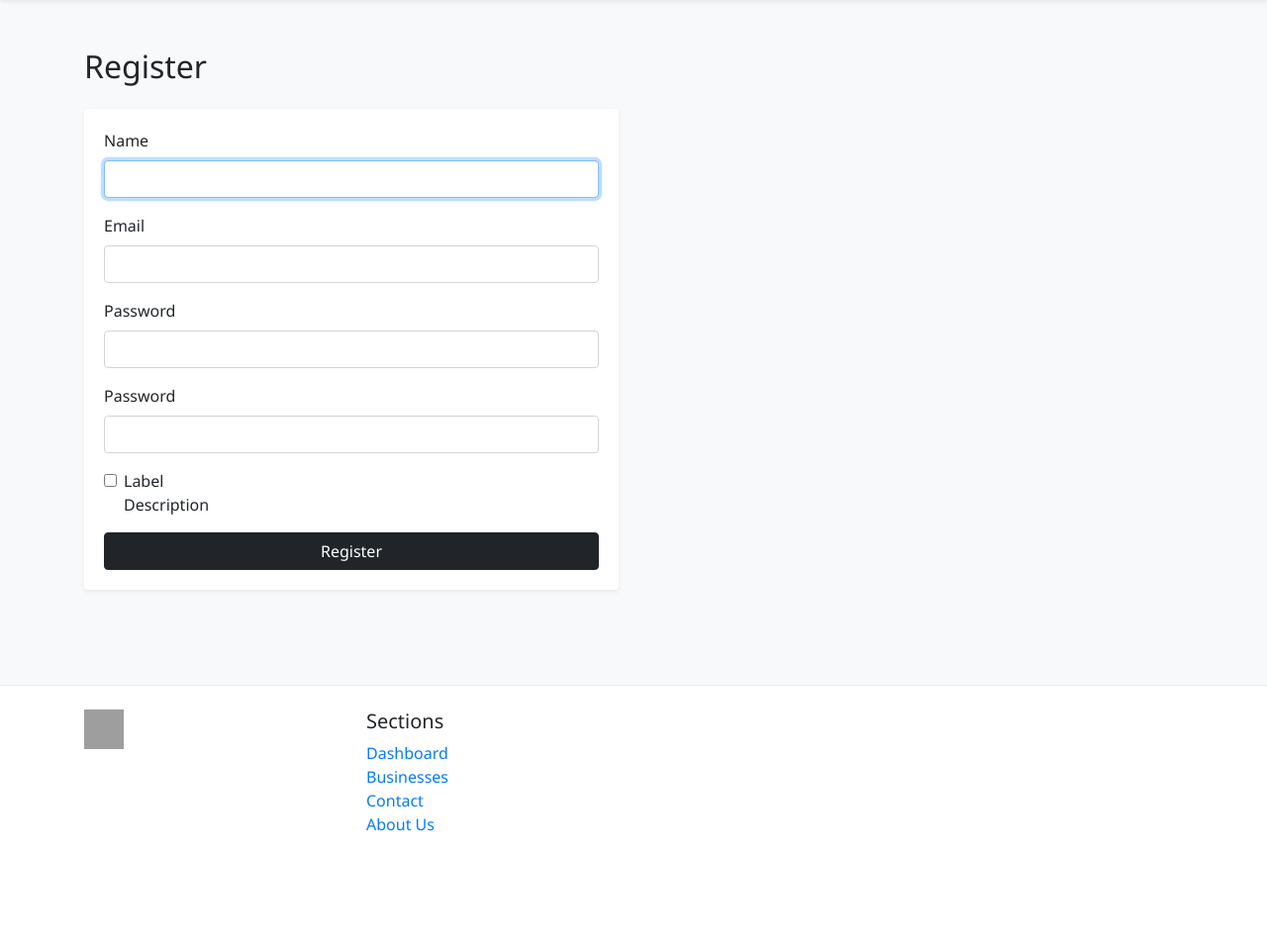
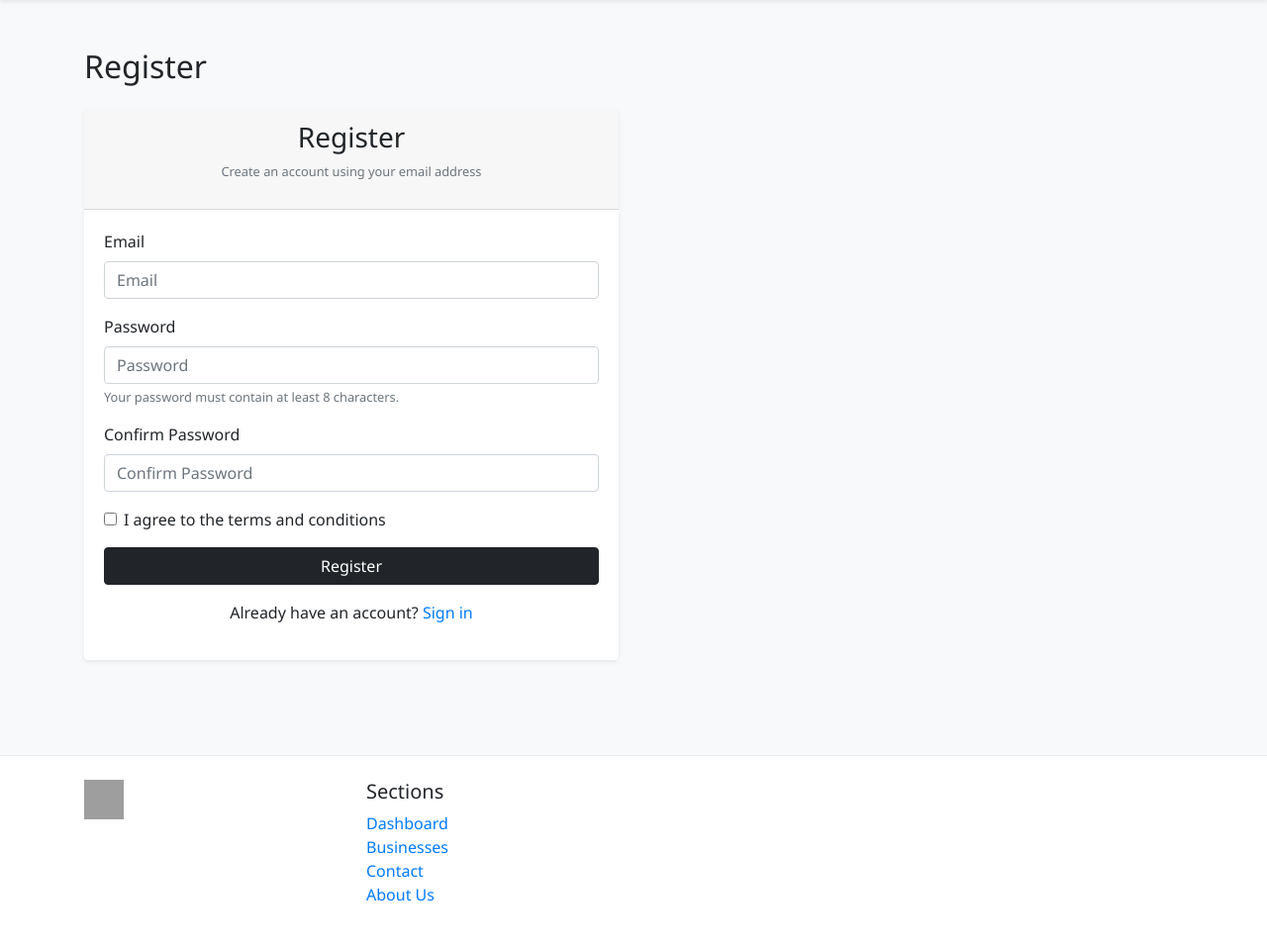
Before and after one commit to Munaikh/Django-project, a Django app: page /register/ in a window 1280 px wide. Shown: the part 73-1029 px from the top of the page at 99% size. Before the commit the page ends 913 px from the top, so only its background shows below. Run offline with Django 3.2, Linux system fonts and the light colour scheme; some libraries are stand-ins or nearby versions; grey boxes are pictures that could not be loaded.

Commit message:
user auth fixed

```diff
--- a/project_design/growth_app/forms.py
+++ b/project_design/growth_app/forms.py
@@ -2,27 +2,39 @@ from django import forms
 from django.contrib.auth.forms import UserCreationForm, PasswordChangeForm as DjangoPasswordChangeForm, AuthenticationForm
 from django.contrib.auth.models import User
 from .models import Business, SalesData, UserProfile
+from django.contrib.auth import authenticate
 
 class RegistrationForm(UserCreationForm):
-    email = forms.EmailField(required=True)
-    first_name = forms.CharField(max_length=30, required=False)
-    last_name = forms.CharField(max_length=30, required=False)
+    email = forms.EmailField(
+        required=True,
+        widget=forms.EmailInput(attrs={'class': 'form-control', 'placeholder': 'Email'})
+    )
+    password1 = forms.CharField(
+        label="Password",
+        widget=forms.PasswordInput(attrs={'class': 'form-control', 'placeholder': 'Password'}),
+        help_text="Your password must contain at least 8 characters."
+    )
+    password2 = forms.CharField(
+        label="Confirm Password",
+        widget=forms.PasswordInput(attrs={'class': 'form-control', 'placeholder': 'Confirm Password'}),
+        help_text="Enter the same password as before, for verification."
+    )
 
     class Meta:
         model = User
-        fields = ('username', 'first_name', 'last_name', 'email', 'password1', 'password2')
+        fields = ('email', 'password1', 'password2')
 
-    def __init__(self, *args, **kwargs):
-        super().__init__(*args, **kwargs)
-        # Add Bootstrap classes to form fields
-        for field_name in self.fields:
-            self.fields[field_name].widget.attrs.update({'class': 'form-control'})
+    def clean_email(self):
+        email = self.cleaned_data.get('email')
+        if User.objects.filter(email=email).exists():
+            raise forms.ValidationError("This email is already in use. Please use a different email or try to log in.")
+        return email
 
     def save(self, commit=True):
         user = super().save(commit=False)
         user.email = self.cleaned_data['email']
-        user.first_name = self.cleaned_data['first_name']
-        user.last_name = self.cleaned_data['last_name']
+        # Use email as username (Django still requires a username)
+        user.username = self.cleaned_data['email']
 
         if commit:
             user.save()
@@ -32,12 +44,37 @@ class RegistrationForm(UserCreationForm):
         return user
 
 class SignInForm(AuthenticationForm):
-    username = forms.CharField(widget=forms.TextInput(attrs={'class': 'form-control', 'placeholder': 'Username'}))
+    username = forms.EmailField(
+        widget=forms.EmailInput(attrs={'class': 'form-control', 'placeholder': 'Email'}),
+        label="Email"
+    )
     password = forms.CharField(widget=forms.PasswordInput(attrs={'class': 'form-control', 'placeholder': 'Password'}))
 
-    class Meta:
-        model = User
-        fields = ('username', 'password')
+    def clean(self):
+        email = self.cleaned_data.get('username')  # Django's AuthenticationForm uses 'username' field
+        password = self.cleaned_data.get('password')
+
+        if email and password:
+            # Try to find the user by email
+            try:
+                user = User.objects.get(email=email)
+                # Try to authenticate with the username
+                self.user_cache = authenticate(self.request, username=user.username, password=password)
+
+                if self.user_cache is None:
+                    raise forms.ValidationError(
+                        "Please enter a correct email and password. Note that both fields may be case-sensitive.",
+                        code='invalid_login',
+                    )
+                else:
+                    self.confirm_login_allowed(self.user_cache)
+            except User.DoesNotExist:
+                raise forms.ValidationError(
+                    "No account found with this email address.",
+                    code='invalid_login',
+                )
+
+        return self.cleaned_data
 
 class BusinessForm(forms.ModelForm):
     class Meta:
@@ -85,4 +122,9 @@ class UserProfileForm(forms.ModelForm):
 
 class PasswordChangeForm(DjangoPasswordChangeForm):
     """Custom password change form with Bootstrap styling."""
-    pass
+
+    def __init__(self, *args, **kwargs):
+        super().__init__(*args, **kwargs)
+        # Add Bootstrap classes to form fields
+        for field_name in self.fields:
+            self.fields[field_name].widget.attrs.update({'class': 'form-control'})
--- a/project_design/growth_app/templates/growth_app/register.html
+++ b/project_design/growth_app/templates/growth_app/register.html
@@ -8,35 +8,75 @@
     <div class="row">
         <div class="col-md-6">
             <div class="card">
+                <div class="card-header">
+                    <h3 class="text-center">Register</h3>
+                    <p class="text-center text-muted small">
+                        Create an account using your email address
+                    </p>
+                </div>
                 <div class="card-body">
+                    {% if form.errors %}
+                    <div class="alert alert-danger">
+                        <p>Please correct the following errors:</p>
+                        <ul>
+                            {% for field in form %}
+                                {% for error in field.errors %}
+                                    <li><strong>{{ field.label }}:</strong> {{ error }}</li>
+                                {% endfor %}
+                            {% endfor %}
+                            {% for error in form.non_field_errors %}
+                                <li>{{ error }}</li>
+                            {% endfor %}
+                        </ul>
+                    </div>
+                    {% endif %}
                     <form method="post">
                         {% csrf_token %}
-                         <div class="form-group">
-                            <label for="id_username">Name</label>
-                            {{ form.username }}
+                        <div class="form-group mb-3">
+                            <label for="{{ form.email.id_for_label }}">Email</label>
+                            {{ form.email }}
+                            {% if form.email.errors %}
+                            <div class="text-danger">
+                                {% for error in form.email.errors %}
+                                    {{ error }}
+                                {% endfor %}
+                            </div>
+                            {% endif %}
                         </div>
-                        <div class="form-group">
-                            <label for="id_email">Email</label>
-                            {{ form.email }}
+                        <div class="form-group mb-3">
+                            <label for="{{ form.password1.id_for_label }}">Password</label>
+                            {{ form.password1 }}
+                            {% if form.password1.errors %}
+                            <div class="text-danger">
+                                {% for error in form.password1.errors %}
+                                    {{ error }}
+                                {% endfor %}
+                            </div>
+                            {% endif %}
+                            <small class="form-text text-muted">{{ form.password1.help_text }}</small>
                         </div>
-                        <div class="form-group">
-                            <label for="id_password1">Password</label>
-                            {{ form.password1 }}
-                        </div>
-                        <div class="form-group">
-                            <label for="id_password2">Password</label>
+                        <div class="form-group mb-3">
+                            <label for="{{ form.password2.id_for_label }}">Confirm Password</label>
                             {{ form.password2 }}
+                            {% if form.password2.errors %}
+                            <div class="text-danger">
+                                {% for error in form.password2.errors %}
+                                    {{ error }}
+                                {% endfor %}
+                            </div>
+                            {% endif %}
                         </div>
                         <div class="form-check mb-3">
                             <input type="checkbox" class="form-check-input" id="terms" required>
                             <label class="form-check-label" for="terms">
-                                Label<br>
-                                Description
+                                I agree to the terms and conditions
                             </label>
                         </div>
-                        {% comment %} {{ form }} {% endcomment %}
                         <button type="submit" class="btn btn-dark btn-block">Register</button>
                     </form>
+                    <div class="mt-3 text-center">
+                        <p>Already have an account? <a href="{% url 'login' %}">Sign in</a></p>
+                    </div>
                 </div>
             </div>
         </div>
--- a/project_design/growth_app/urls.py
+++ b/project_design/growth_app/urls.py
@@ -1,6 +1,8 @@
 from django.urls import path
+from django.views.generic import RedirectView
 from . import views
-from django.contrib.auth import views as auth_views
+from .views import CustomLoginView
+from django.contrib.auth.views import LogoutView
 
 urlpatterns = [
     # Public pages
@@ -9,9 +11,10 @@ urlpatterns = [
     path('contact/', views.contact, name='contact'),
 
     # Authentication
-    path('signin/', views.signin_view, name='signin'),
+    path('signin/', RedirectView.as_view(pattern_name='login', permanent=True), name='signin'),
     path('register/', views.register_view, name='register'),
-    path('logout/', views.user_logout, name='logout'),
+    path('login/', CustomLoginView.as_view(), name='login'),
+    path('logout/', LogoutView.as_view(next_page='login'), name='logout'),
     path('forgot-password/', views.forgot_password, name='forgot_password'),
 
     # User dashboard and settings
--- a/project_design/growth_app/views.py
+++ b/project_design/growth_app/views.py
@@ -2,15 +2,16 @@ from re import L
 from django.shortcuts import render, redirect, get_object_or_404
 from django.contrib.auth.decorators import login_required
 from django.contrib.auth import login, authenticate, logout
+from django.contrib.auth.views import LoginView
 from django.contrib.auth.forms import AuthenticationForm
 from django.http import JsonResponse
 from django.contrib.auth.models import User
-from django.urls import reverse
+from django.urls import reverse, reverse_lazy
 from .models import Business, SalesData, UserProfile
 
 from .forms import (
     RegistrationForm, BusinessForm, SalesDataForm,
-    UserProfileForm, PasswordChangeForm
+    UserProfileForm, PasswordChangeForm, SignInForm
 )
 
 def landing_page(request):
@@ -25,33 +26,30 @@ def contact(request):
     """Contact page with company contact information."""
     return render(request, 'growth_app/contact.html')
 
-def signin_view(request):
-    """User login view."""
-    if request.method == 'POST':
-        form = AuthenticationForm(request, data=request.POST)
-        if form.is_valid():
-            username = form.cleaned_data.get('username')
-            password = form.cleaned_data.get('password')
-            user = authenticate(username=username, password=password)
-            if user is not None:
-                login(request, user)
-                return redirect('dashboard')
-    else:
-        form = AuthenticationForm()
-    return render(request, 'growth_app/signin.html', {'form': form})
+class CustomLoginView(LoginView):
+    form_class = SignInForm
+    template_name = 'growth_app/login.html'  # Adjust to your actual template name
+    redirect_authenticated_user = True
+
+    def get_success_url(self):
+        return reverse_lazy('dashboard')  # Adjust to your dashboard URL name
 
 def register_view(request):
     """User registration view."""
     if request.method == 'POST':
         form = RegistrationForm(request.POST)
-        print(form.data)
         if form.is_valid():
             user = form.save()
-            # Create a user profile
-            UserProfile.objects.create(user=user)
-            # Log the user in
-            login(request, user)
-            return redirect('dashboard')
+            # Get the raw username and password for authentication
+            username = form.cleaned_data.get('username')
+            password = form.cleaned_data.get('password1')
+            # Authenticate and login
+            user = authenticate(username=username, password=password)
+            if user is not None:
+                login(request, user)
+                return redirect('dashboard')
+        else:
+            print(f"Form errors: {form.errors}")
     else:
         form = RegistrationForm()
     return render(request, 'growth_app/register.html', {'form': form})
--- a/project_design/growth_project/settings.py
+++ b/project_design/growth_project/settings.py
@@ -127,6 +127,6 @@ STATICFILES_DIRS = [
 MEDIA_URL = '/media/'
 MEDIA_ROOT = os.path.join(BASE_DIR, 'media')
 
-LOGIN_URL = '/signin/'
+LOGIN_URL = '/login/'
 LOGIN_REDIRECT_URL = '/dashboard/'
 LOGOUT_REDIRECT_URL = '/'
```
Also changed, not shown: project_design/growth_app/templates/growth_app/login.html (added, +57 -0 lines), project_design/templates/base.html (added, +73 -0 lines).
